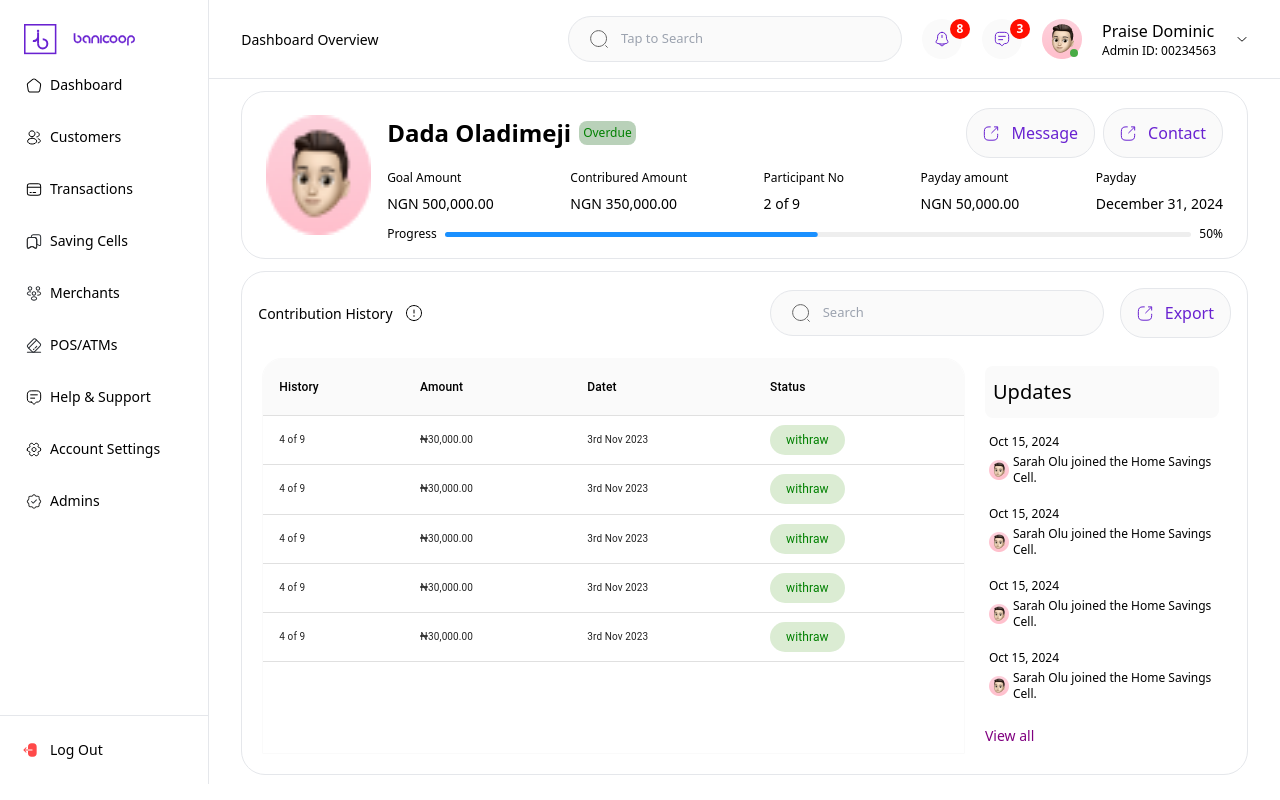
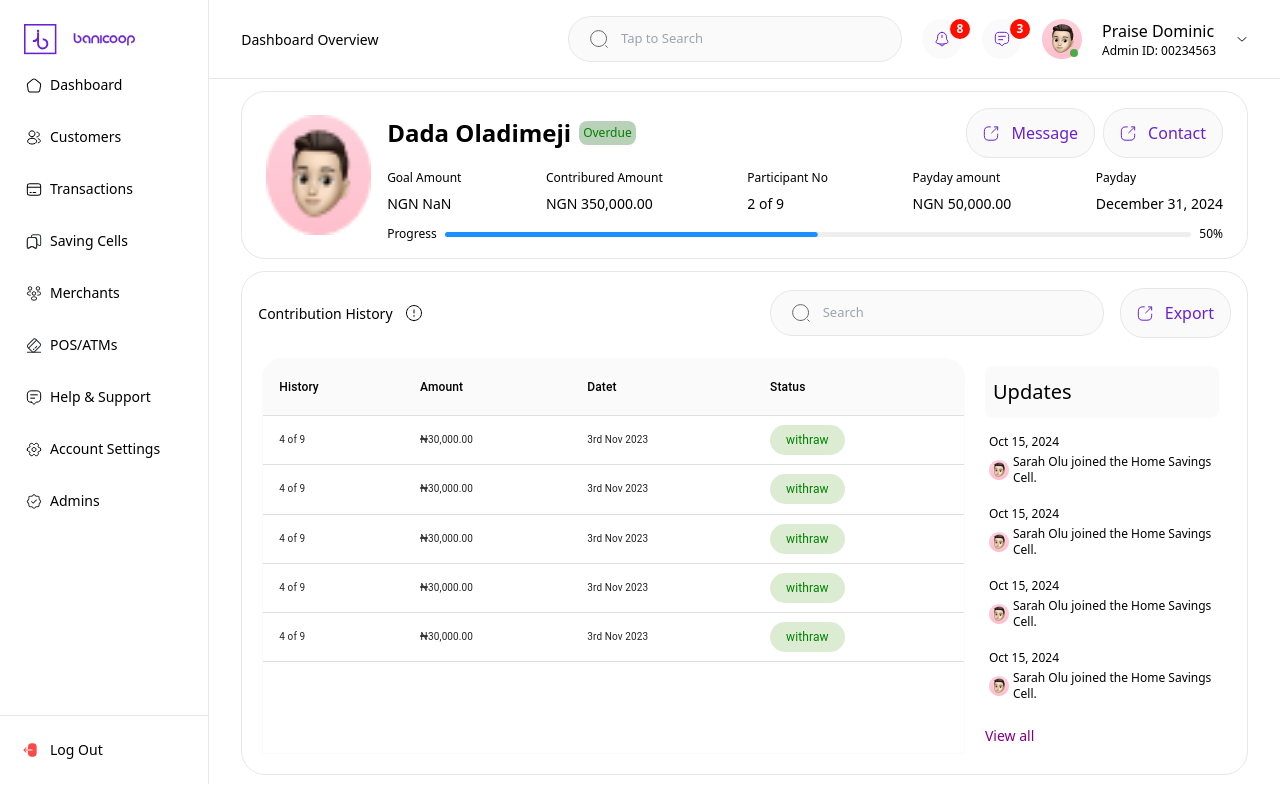
Before and after one commit to Banicoop/admin, a React (Create React App) app: page /cells/1/user in a window 1280 px wide. Built offline with nearby package versions, Linux system fonts and the light colour scheme; sample sign-in values are in the browser's storage.

Commit message:
I don try

```diff
--- a/src/pages/cells/CellDetails.tsx
+++ b/src/pages/cells/CellDetails.tsx
@@ -66,14 +66,11 @@ const CellDetails = () => {
     }, [path, adminId, dispatch])
 
 
-    console.log(cell);
-    // console.log(adminId);
-    // console.log(status)
 
   return (
     <>
       <div className='h-full flex flex-col px-2 md:px-8 gap-3'>
-        <CellBanner title='Banicoop Default Cell' status='Active' isCell/>
+        <CellBanner title={cell?.cell?.cellName} status='Active' isCell cell={cell}/>
         <div className='flex flex-col border-[1px] rounded-3xl gap-4 p-4 w-full'>
         <div className="flex justify-between items-center w-full">
             <Info text="Cell Members" text2='In Progress' details/>
--- a/src/pages/cells/CellUserDetails.tsx
+++ b/src/pages/cells/CellUserDetails.tsx
@@ -30,7 +30,7 @@ const headcells = [
 const CellUserDetails = () => {
   return (
     <div className='h-full flex flex-col px-2 md:px-8 gap-3'>
-        <CellBanner title='Dada Oladimeji' status='Overdue' isCell={false} />
+        <CellBanner title='Dada Oladimeji' status='Overdue' isCell={false} cell/>
 
         <div className='flex flex-col border-[1px] rounded-3xl gap-4 p-4 w-full'>
         <div className="flex justify-between items-center w-full">
--- a/src/sections/cells/CellBanner.tsx
+++ b/src/sections/cells/CellBanner.tsx
@@ -1,16 +1,22 @@
 import React, { FC } from 'react';
 import Progress from '../../components/Progress';
 import ExportBtn from '../../components/buttons/ExportBtn';
+import moment from 'moment';
 
 
 interface banneerType {
     title: string;
     status: string;
     isCell: boolean;
+    cell: any;
 }
 
 
-const CellBanner: FC<banneerType> = ({title, status, isCell}) => {
+const CellBanner: FC<banneerType> = ({title, status, isCell, cell}) => {
+
+    let goalFund = (cell?.cell?.duration - 1) * cell?.cell?.contributionAmount
+
+
   return (
     <div className='flex items-center border-[1px] rounded-3xl gap-4 py-4 px-6 w-full'>
         { !isCell &&
@@ -36,7 +42,7 @@ const CellBanner: FC<banneerType> = ({title, status, isCell}) => {
             <section className="flex justify-between items-center">
                 <div className="flex flex-col gap-2">
                     <span className="text-xs font-[300]">Goal Amount</span>
-                    <span className="text-sm font-[500]">NGN 500,000.00</span>
+                    <span className="text-sm font-[500]">NGN {Number(goalFund).toLocaleString('en-NG')}</span>
                 </div>
 
                 { !isCell ?
@@ -71,12 +77,12 @@ const CellBanner: FC<banneerType> = ({title, status, isCell}) => {
 
                     <div className="flex flex-col gap-2">
                         <span className="text-xs font-[300]">Start Date</span>
-                        <span className="text-sm font-[500]">January 1, 2024</span>
+                        <span className="text-sm font-[500]">{moment(cell?.cell?.lauchDate).format("MMM Do YY")}</span>
                     </div>
 
                     <div className="flex flex-col gap-2">
                         <span className="text-xs font-[300]">End Date</span>
-                        <span className="text-sm font-[500]">December 31, 2024</span>
+                        <span className="text-sm font-[500]">{moment(cell?.cell?.endDate).format("MMM Do YY")}</span>
                     </div>
                 </>
                 }
```
